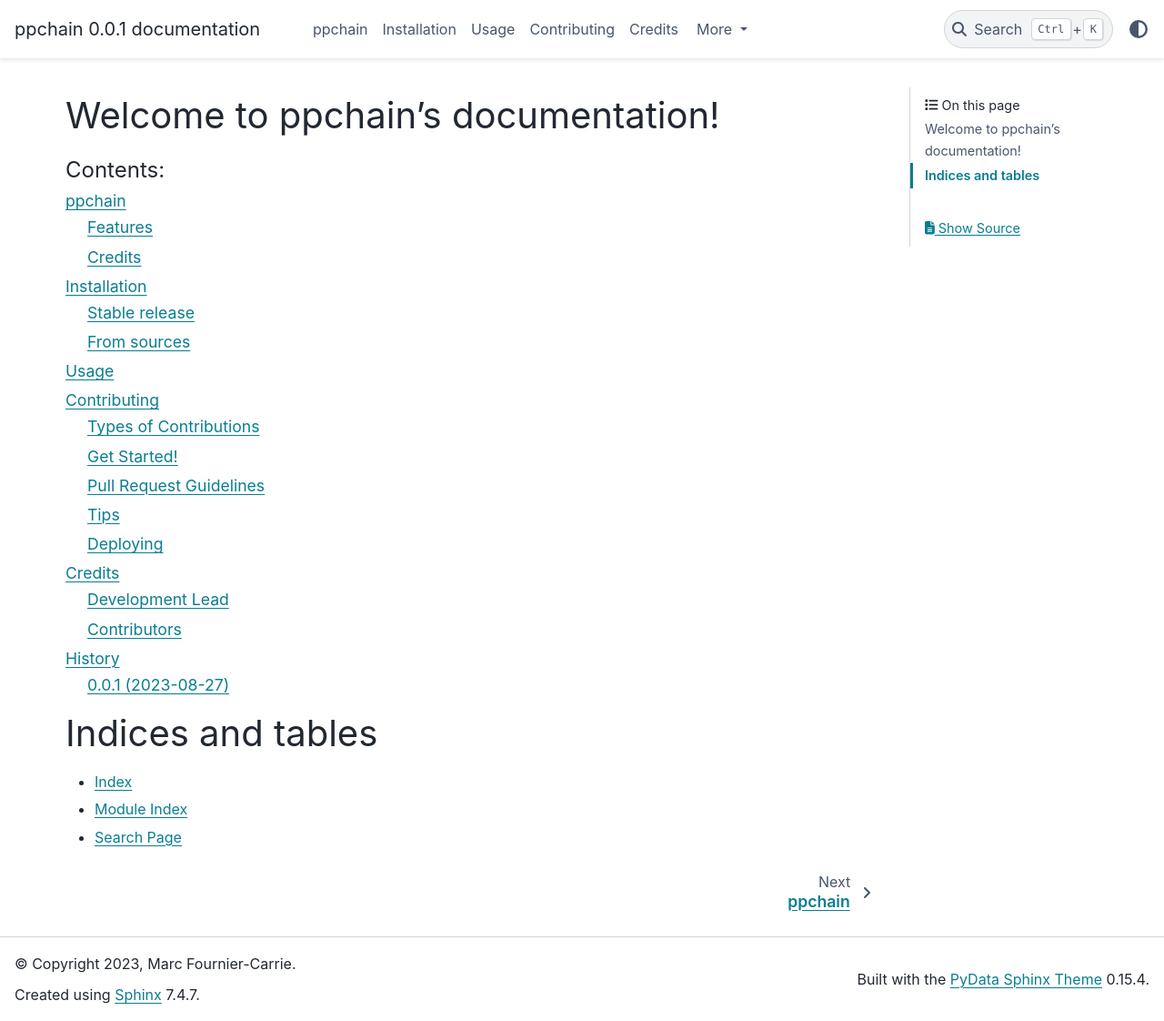
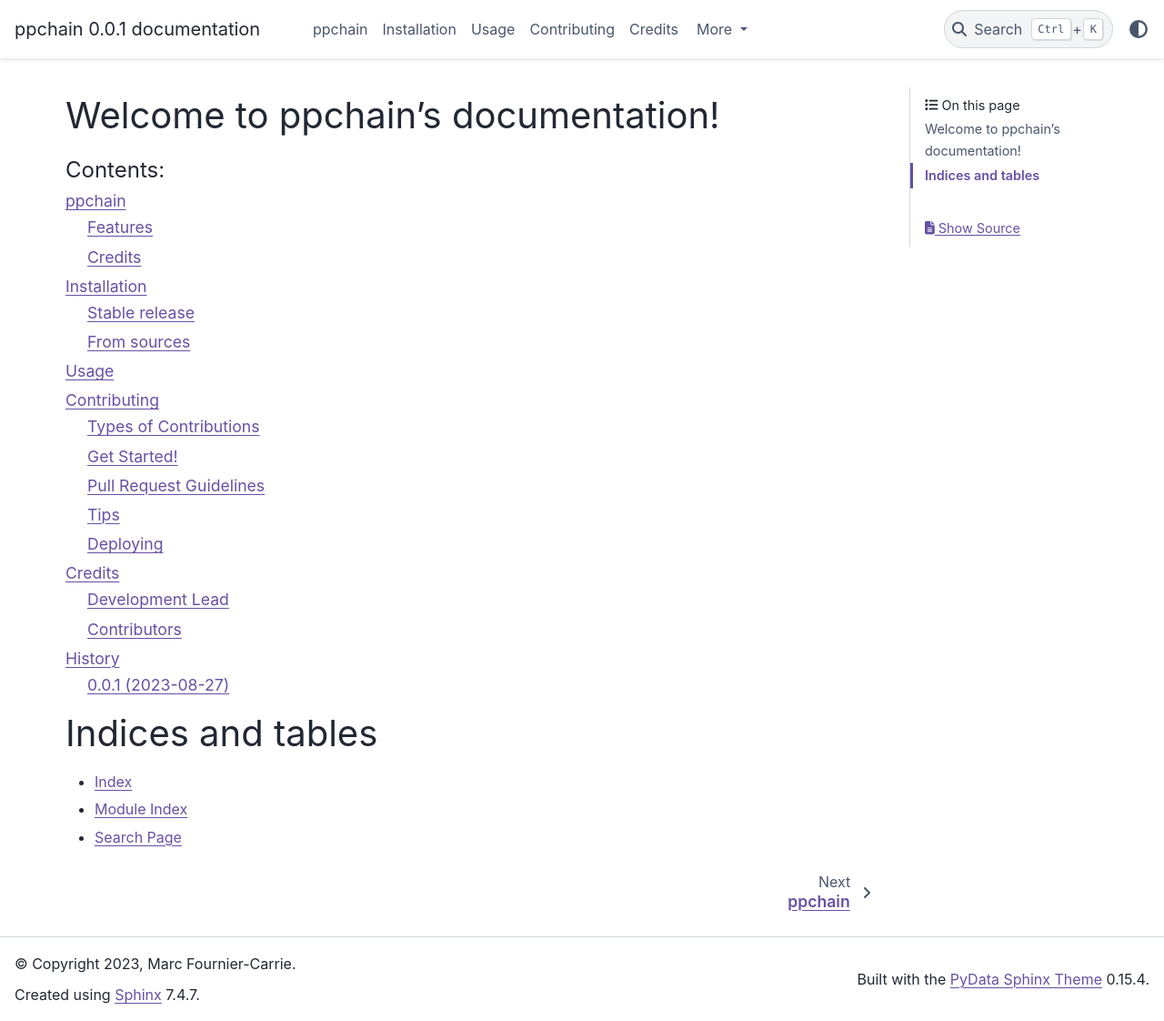
Before and after one commit to shadowboxingskills/ppchain, a Sphinx documentation site: the page built from docs/index.rst, in a window 1280 px wide and 1122 px high. Shown: the whole window at 91% size. Built offline with Sphinx 7.4.7 and the PyData theme 0.15.4, drawn with Linux system fonts in a browser that asks for light colours; pages that are not in the unit, such as notebooks, are missing from menus.

Commit message:
added custom CSS for docs

```diff
--- /dev/null
+++ b/docs/_static/css/custom.css
@@ -0,0 +1,9 @@
+html[data-theme="light"] {
+    --pst-color-primary: #6750a4;
+    --pst-color-secondary: #ff4365;
+}
+
+html[data-theme="dark"] {
+    --pst-color-primary: #6750a4;
+    --pst-color-secondary: #ff4365;
+}
--- a/docs/conf.py
+++ b/docs/conf.py
@@ -104,6 +104,9 @@ html_theme = 'pydata_sphinx_theme'
 # so a file named "default.css" will overwrite the builtin "default.css".
 html_static_path = ['_static']
 
+html_css_files = [
+    'css/custom.css',
+]
 
 # -- Options for HTMLHelp output ---------------------------------------
 
```
